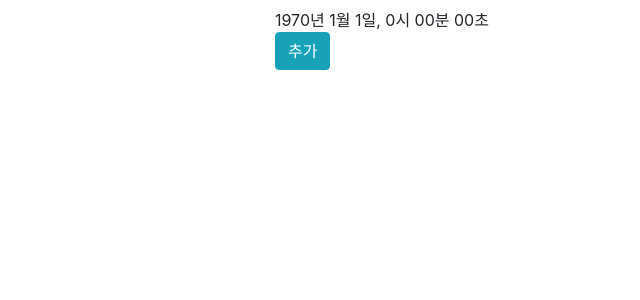
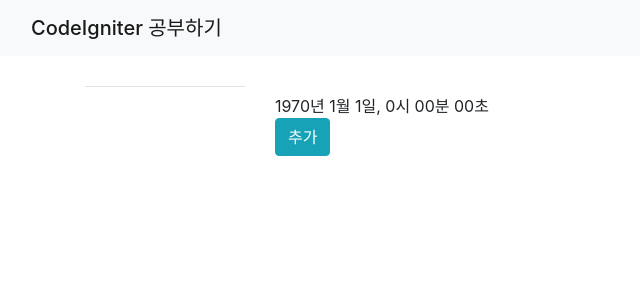
Before and after one commit to KANGPUNGYUN/codeigniter-coding, a CodeIgniter app: page /database/index.php/topic/get/1 in a window 1280 px wide. Shown: the top 300 px of the page, without its empty margins (0-640 px from the left). Run offline with CodeIgniter, Linux system fonts and the light colour scheme; data that the repository does not hold is empty; some libraries are stand-ins or nearby versions.

Commit message:
제목창 메뉴바 추가

```diff
--- a/application/views/get.php
+++ b/application/views/get.php
@@ -1,4 +1,4 @@
-    <div class="col-10">
+    <div class="col-10" style="margin-top: 30px;">
         <article>
             <h1><?=$topic->title?></h1>
             <div>
--- a/application/views/head.php
+++ b/application/views/head.php
@@ -7,3 +7,8 @@
                 <link href="/application/static/lib/bootstrap/bootstrap-5.0.1-dist/css/bootstrap.min.css" rel="stylesheet" media="screen">
             </head>
         <body>
+        <nav class="navbar navbar-light bg-light">
+            <div class="container-fluid">
+                <span class="navbar-brand mb-0 h1">CodeIgniter 공부하기</span>
+            </div>
+        </nav>
--- a/application/views/topic_list.php
+++ b/application/views/topic_list.php
@@ -1,11 +1,11 @@
 <div class="container">
   <div class="row">
-    <div class="col-2">
-    <ul class="nav justify-content-left">
+    <div class="col-2" style="margin-top: 30px;">
+    <ul class="nav nav-tabs" id="myTab" role="tablist">
     <?php
     foreach($topics as $entry){
     ?>
-        <li class="nav-item"><a href="/index.php/topic/get/<?=$entry->id?>"><?=$entry->title?></a></li>
+        <li class="nav-item" role="presentation"><button class="nav-link" id="profile-tab" data-bs-toggle="tab" data-bs-target="#profile" type="button" role="tabpane" aria-controls="profile" aria-selected="true"><a href="/index.php/topic/get/<?=$entry->id?>"><?=$entry->title?></a></button></li>
     <?php
     }
     ?>
```
